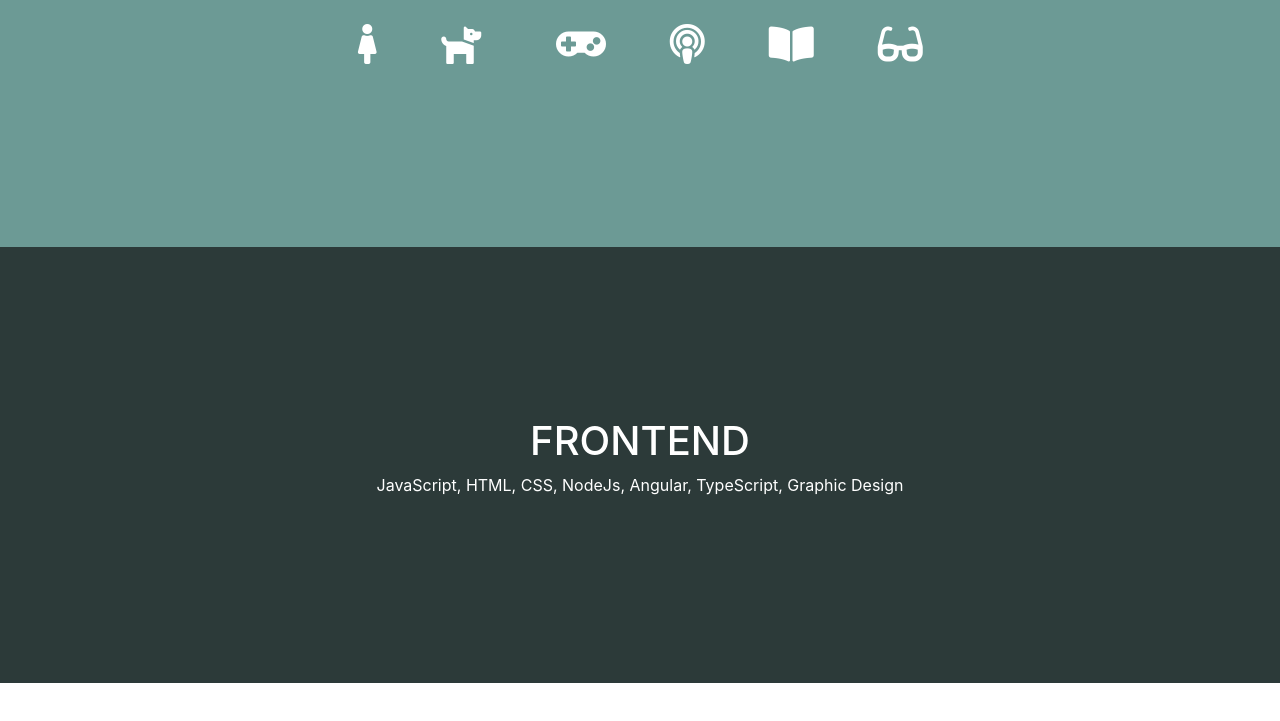
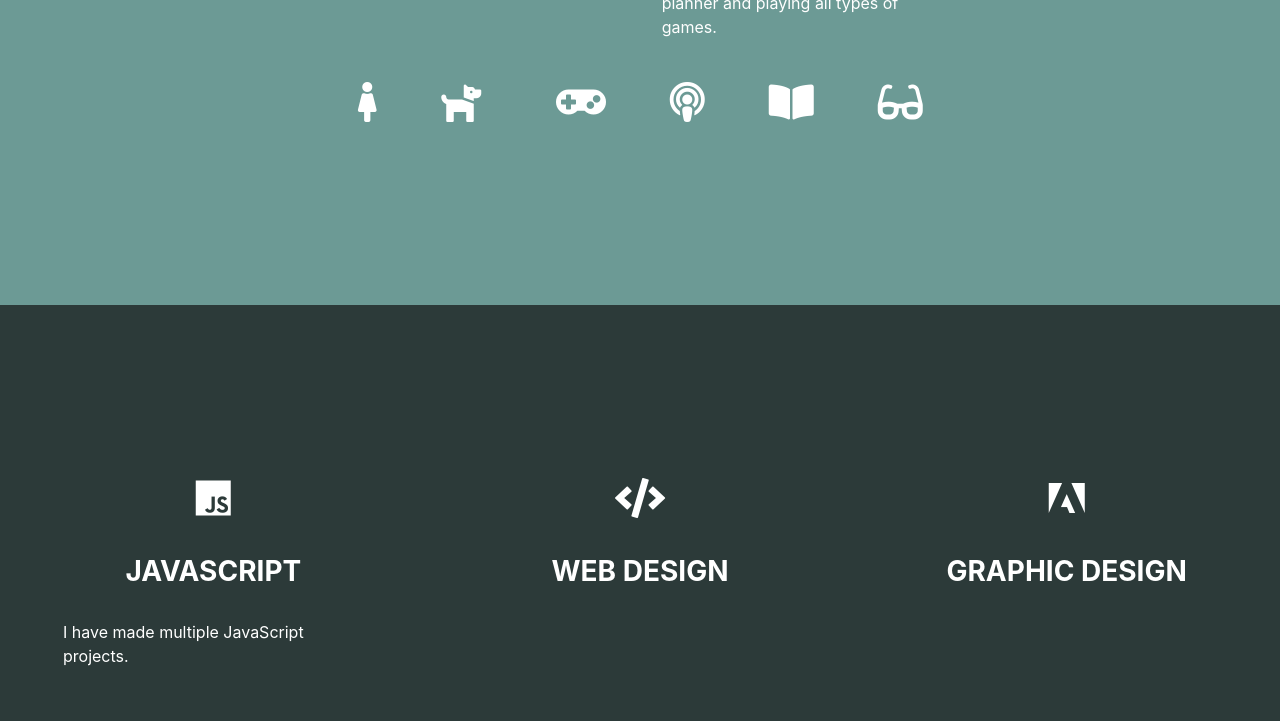
Before and after one commit to riikkatossavainen/riikkatossavainen.github.io, a plain HTML site: page index.html in a window 1280 px wide. Shown: the part 969-1690 px from the top of the page. Before the commit the page ends 1652 px from the top, so only its background shows below. Drawn offline with nearby package versions, Linux system fonts and the light colour scheme.

Commit message:
Update index.html

```diff
--- a/index.html
+++ b/index.html
@@ -14,8 +14,8 @@
 <body>
 
 <div class="container-fluid bg-1 text-center">
-  <h1 class="header">RIIKKA TOSSVAINEN</h1>
-  <p class="header">JavaScript, HTML, Graphic Design</p>
+  <h1 class="display-2"><b>RIIKKA TOSSVAINEN</b></h1>
+  <p>JavaScript, HTML, Graphic Design</p>
 </div>
 <div class="container-fluid bg-2">
 
@@ -44,10 +44,29 @@
 
 
 
+
+
 </div>
-<div class="container-fluid bg-3 text-center">
-  <h1>FRONTEND</h1>
-  <p>JavaScript, HTML, CSS, NodeJs, Angular, TypeScript, Graphic Design</p>
+<div class="container-fluid bg-3 ">
+    <div class="row">
+        <div class="col-sm-4">
+            <h1 class="text-center"><i class="fab fa-js"></i></h1><br>
+          <h3 class="text-center"><strong>JAVASCRIPT</strong></h3><br>
+          <p class="ml-5 mr-5">I have made multiple JavaScript projects.</p>
+
+        </div>
+
+        <div class="col-sm-4">
+            <h1 class="text-center"><i class="fas fa-code"></i></h1><br>
+          <h3 class="text-center"><strong>WEB DESIGN</strong></h3><br>
+
+        </div>
+        <div class="col-sm-4">
+          <h1 class="text-center"><i class="fab fa-adobe"></i></h1><br>
+          <h3 class="text-center"><strong>GRAPHIC DESIGN</strong></h3><br>
+
+        </div>
+      </div>
 </div>
 
 </body>
```
